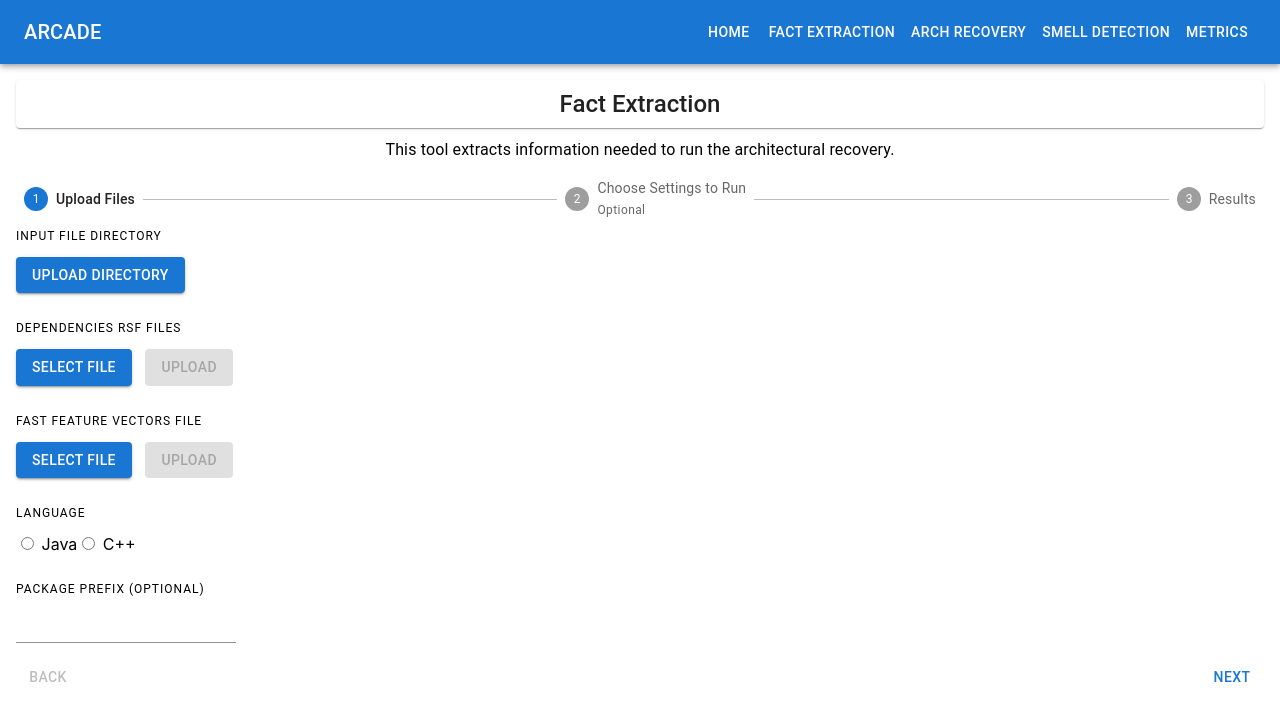
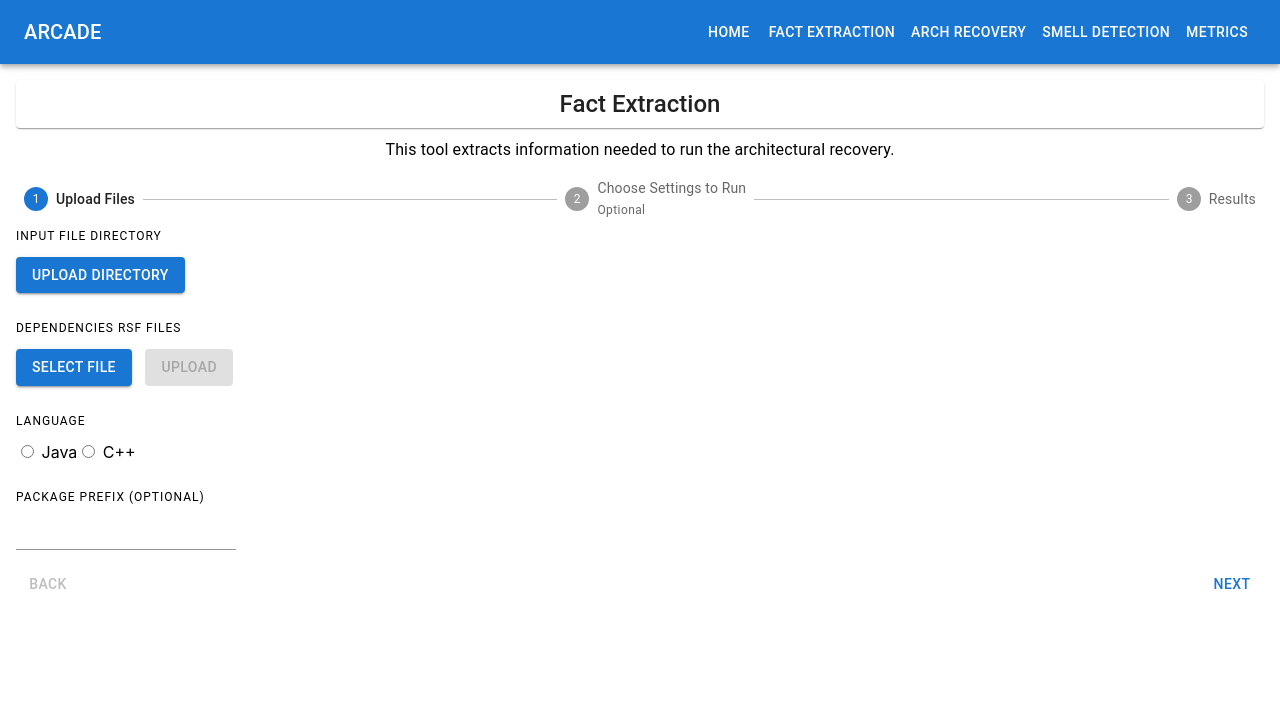
Before and after one commit to usc-softarch/arcade-frontend, a React (Create React App) app in the folder src/main/frontend/: page /factextraction in a window 1280 px wide. Shown: the top 720 px of the page. Built offline with nearby package versions, Linux system fonts and the light colour scheme; no server answers.

Commit message:
Update FactExtraction.js

```diff
--- a/src/main/frontend/src/pages/FactExtraction.js
+++ b/src/main/frontend/src/pages/FactExtraction.js
@@ -132,9 +132,6 @@ export default function FactExtraction() {
                     <Typography variant="overline" display="block" gutterBottom>Dependencies RSF files</Typography>
                         <UploadFiles />
                     <div> <br /> </div>
-                    <Typography variant="overline" display="block" gutterBottom>Fast feature vectors file</Typography>
-                        <UploadFiles />
-                    <div> <br /> </div>
                     <Typography variant="overline" display="block" gutterBottom>Language</Typography>
                     <input type="radio" value="Java" /> Java
                     <input type="radio" value="C++" /> C++
```
